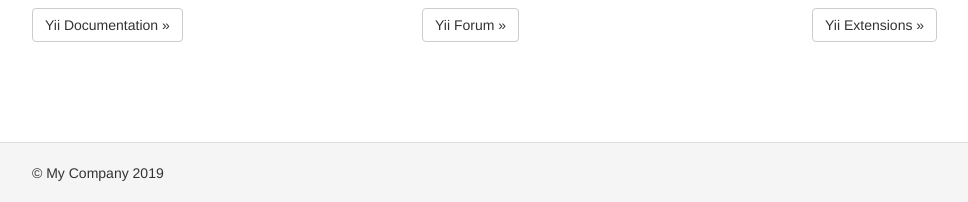
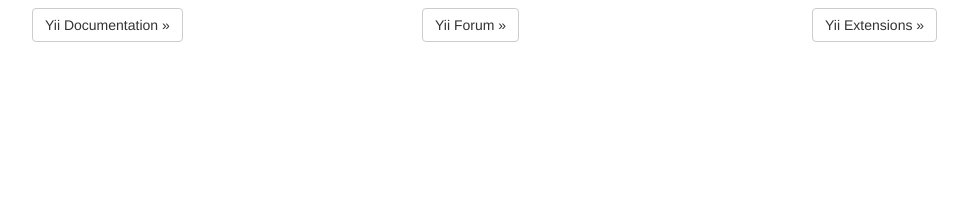
Before and after one commit to nagypeti/php-practice, a Yii app: template day-3/yii-basic-app/views/site/index.php in a window 1280 px wide. Shown: the part 598-800 px from the top of the page, without its empty margins (38-1006 px from the left). Run offline with PHP 8.4 and a stand-in for Yii, Linux system fonts and the light colour scheme; the template is opened without the code that fills it, so the values that code supplies are empty; some libraries are stand-ins or nearby versions.

Commit message:
Removed footer

```diff
--- a/day-3/yii-basic-app/views/layouts/main.php
+++ b/day-3/yii-basic-app/views/layouts/main.php
@@ -67,14 +67,6 @@ AppAsset::register($this);
     </div>
 </div>
 
-<footer class="footer">
-    <div class="container">
-        <p class="pull-left">&copy; My Company <?= date('Y') ?></p>
-
-        <p class="pull-right"><?= Yii::powered() ?></p>
-    </div>
-</footer>
-
 <?php $this->endBody() ?>
 </body>
 </html>
```
